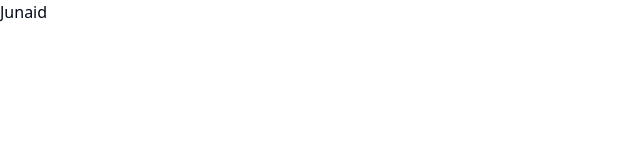
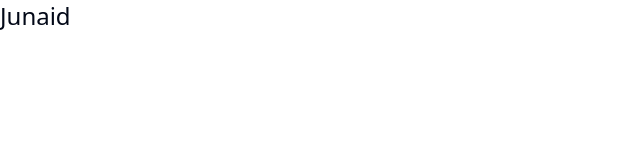
Before and after one commit to JunaidQureshi05/url-shortner, a React (Vite) app: page / in a window 1280 px wide. Shown: the top 160 px of the page, without its empty margins (0-640 px from the left). Built offline with nearby package versions, Linux system fonts and the light colour scheme.

Commit message:
setup backend

```diff
--- a/package.json
+++ b/package.json
@@ -10,6 +10,7 @@
     "preview": "vite preview"
   },
   "dependencies": {
+    "@supabase/supabase-js": "^2.44.2",
     "class-variance-authority": "^0.7.0",
     "clsx": "^2.1.1",
     "lucide-react": "^0.400.0",
--- a/src/App.jsx
+++ b/src/App.jsx
@@ -1,5 +1,5 @@
 function App() {
-  return <div>Junaid </div>;
+  return <div className="text-2xl">Junaid </div>;
 }
 
 export default App;
--- /dev/null
+++ b/src/db/supabase.js
@@ -0,0 +1,7 @@
+import { createClient } from "@supabase/supabase-js";
+
+const supabaseUrl = import.meta.env.VITE_SUPABASE_URL;
+const supabaseKey = import.meta.env.VITE_SUPABASE_ANON_KEY;
+const supabase = createClient(supabaseUrl, supabaseKey);
+
+export default supabase;
```
Also changed, not shown: 2 other files (tests, documents, lock files or other folders).
